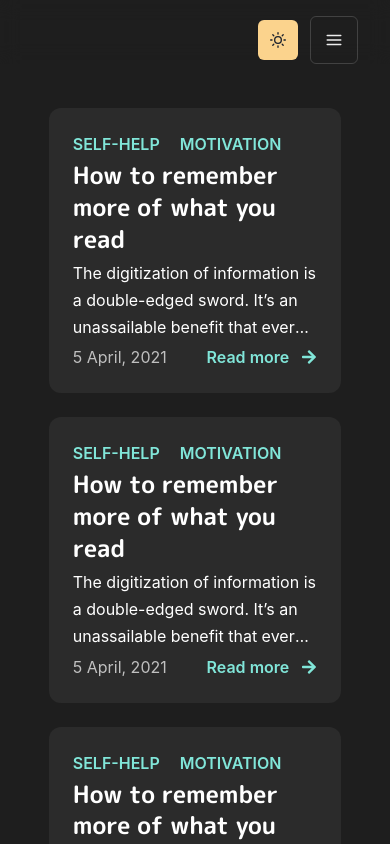
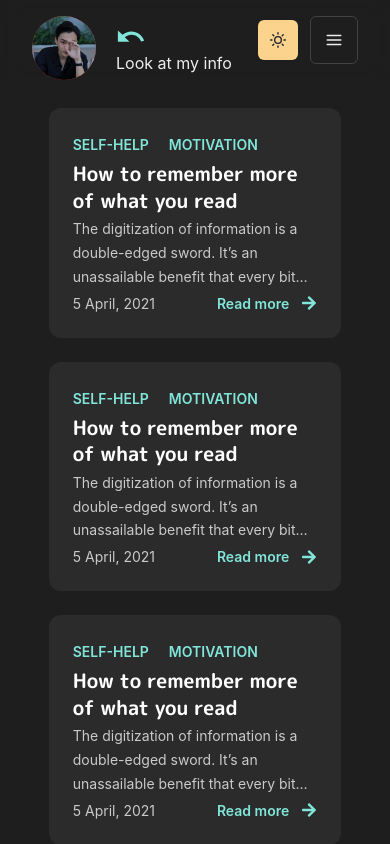
Before and after one commit to richardktran/Personal-Blog, a Next.js app: page / in a window 390 px wide. Shown: the top 844 px of the page. Built offline with nearby package versions, Linux system fonts and the light colour scheme.

Commit message:
toggle profile section

```diff
--- a/components/blog/BlogItem.js
+++ b/components/blog/BlogItem.js
@@ -21,7 +21,7 @@ export default function BlogItem({ href }) {
             <HStack className="tag" spacing={5}>
                 <Link href={href}>
                     <a>
-                        <Text as='span' color={tagColor} fontSize='md' fontWeight='semibold'>
+                        <Text as='span' color={tagColor} fontSize='sm' fontWeight='semibold'>
                             SELF-HELP
                         </Text>
                     </a>
@@ -29,7 +29,7 @@ export default function BlogItem({ href }) {
 
                 <Link href={href}>
                     <a>
-                        <Text as='span' color={tagColor} fontSize='md' fontWeight='semibold'>
+                        <Text as='span' color={tagColor} fontSize='sm' fontWeight='semibold'>
                             MOTIVATION
                         </Text>
                     </a>
@@ -37,19 +37,19 @@ export default function BlogItem({ href }) {
             </HStack>
             <Link href={href}>
                 <a>
-                    <Heading my={{ base: '1', lg: '2', xl: '3' }} color={textColor} fontSize='2xl'>How to remember more of what you read</Heading>
+                    <Heading my={{ base: '1', lg: '2', xl: '3' }} color={textColor} fontSize='xl'>How to remember more of what you read</Heading>
                 </a>
             </Link>
 
-            <Text color={textColor} fontSize='md' my={{ base: '1', lg: '2', xl: '3' }} noOfLines={3} lineHeight={{ base: '1.7', lg: '1.9', xl: '1.9' }}>
+            <Text color={textColor} opacity="75%" fontSize='sm' my={{ base: '1', lg: '2', xl: '3' }} noOfLines={3} lineHeight={{ base: '1.7', lg: '1.9', xl: '1.9' }}>
                 The digitization of information is a double-edged sword. It’s an unassailable benefit that every bit (and byte) of knowledge resides on the supercomputer in our pocket. Yet, the unintended consequence is that we’re bombarded with information: Kindle books, blog posts, podcasts, academic journals, videos and much more. The New York Times estimates that we we consume 34 gigabytes of content a day. That’s the equivalent of 25% of War and Peace every single day.
             </Text>
             <Flex justify='space-between'>
-                <Text color={textColor} opacity='70%' fontSize='md'>5 April, 2021</Text>
+                <Text color={textColor} opacity='75%' fontSize='sm'>5 April, 2021</Text>
                 <Link href={href}>
                     <a>
                         <Flex align='center'>
-                            <Text color={tagColor} mr={3} fontSize='md' fontWeight='semibold'>
+                            <Text color={tagColor} mr={3} fontSize='sm' fontWeight='semibold'>
                                 Read more {' '}
                             </Text>
                             <FaArrowRight color={tagColor} />
--- a/components/info/CardName.js
+++ b/components/info/CardName.js
@@ -18,7 +18,7 @@ const CardName = ({ avatar, name, specialist, shortDescription }) => {
             <Text
                 fontSize={{ base: 'xs', lg: 'xs', xl: 'sm' }}
                 color={useColorModeValue('#323232', '#DBDBDB')}
-                px={{ base: 2, lg: 5, xl: 10 }}
+                px={{ base: 6, lg: 7, xl: 10 }}
                 py={2}
                 lineHeight={{ base: 'base', lg: 'taller', xl: 'taller' }}
                 textAlign='left'
--- a/components/info/ProfileSection.js
+++ b/components/info/ProfileSection.js
@@ -3,24 +3,38 @@ import { Box, Flex, useColorModeValue } from '@chakra-ui/react'
 import CardName from './CardName'
 import ProfileDetail from './ProfileDetails'
 import Social from './Social';
+import { CloseIcon } from '@chakra-ui/icons'
 
-export default function ProfileSection() {
+export default function ProfileSection({ closeInfo }) {
     const bg = useColorModeValue('gray.100', '#0B0E10')
+
+
+
     return (
         <Box
             position="fixed"
             top={0}
             justifyContent='space-between'
-            flexDir='column' w='25%'
+            flexDir='column' w={{ base: '100%', sm: '70%', md: '50%', lg: '25%', xl: '25%' }}
             bg={bg}
             minHeight="100%"
-            d={{ base: 'none', md: 'none', lg: 'flex', xl: 'flex' }}
+            d='flex'
             zIndex={0}
         >
             <Flex
+                pos="absolute"
+                right='1rem'
+                top='1rem'
+                _hover={{ cursor: 'pointer' }}
+                onClick={() => closeInfo()}
+                display={{ base: 'flex', sm: 'flex', md: 'flex', lg: 'none', xl: 'none' }}
+            >
+                <CloseIcon />
+            </Flex>
+            <Flex
                 as='section'
                 direction='column'
-                pt={{ base: 2, lg: 3, xl: 8 }}
+                pt={{ base: 5, lg: 5, xl: 8 }}
                 textAlign='center'
                 align='center'
             >
--- a/components/info/Social.js
+++ b/components/info/Social.js
@@ -6,7 +6,7 @@ const Social = ({ linkedinUrl, githubUrl }) => {
     const fillColor = useColorModeValue('#000000', '#ffffff');
     const blurColor = useColorModeValue('#323232', '#DBDBDB');
     return (
-        <Flex justify='center' w='100%' h={10} my={4} px={{ base: 0, lg: 4, xl: 8 }}>
+        <Flex justify='center' w='100%' h={10} my={4} px={{ base: 5, sm: 5, md: 5, lg: 6, xl: 8 }}>
             <HStack as='a' target="_blank" rel="noopener noreferrer" href={linkedinUrl} >
                 <FaLinkedinIn size={25} color={fillColor} />
                 <Text as='span' mx={2} fontSize={{ base: 'xs', lg: 'xs', xl: 'sm' }} color={blurColor}>Linkedin</Text>
--- a/layouts/index.js
+++ b/layouts/index.js
@@ -1,10 +1,23 @@
-import { Box, HStack, useColorModeValue } from '@chakra-ui/react';
+import { Box, Flex, Heading, Avatar, Text, useColorModeValue } from '@chakra-ui/react';
 import Head from 'next/head';
-import React from 'react';
+import React, { useState } from 'react';
+import { useMediaQuery } from '@chakra-ui/react'
 import ProfileSection from '../components/info/ProfileSection';
 import Navbar from './navbar';
 
 export default function Layout({ children, router }) {
+
+    const [isShowInfo, setShowInfo] = useState(false)
+    const [isLargerThan960] = useMediaQuery('(min-width: 960px)')
+
+    const handleShowInfo = () => {
+        setShowInfo(!isShowInfo)
+    }
+
+    const handleCloseInfo = () => {
+        setShowInfo(false)
+    }
+
     return (
         <>
             <Head>
@@ -19,8 +32,9 @@ export default function Layout({ children, router }) {
                 <meta property="og:image" content="/card.png" />
                 <title>Richard Annowit - Homepage</title>
             </Head>
-            <Navbar path={router.asPath} />
-            <ProfileSection />
+
+
+            <Navbar path={router.asPath} toggleShowInfo={handleShowInfo} />
             <Box
                 pl={{ base: '0', md: '0', lg: '25%', xl: '25%' }}
                 pt='6rem'
@@ -29,7 +43,35 @@ export default function Layout({ children, router }) {
                 minHeight='100vh'
             >
                 {children}
+
+
             </Box>
+
+            {
+                isLargerThan960 && <ProfileSection closeInfo={handleCloseInfo} />
+            }
+
+            {
+                isShowInfo ?
+                    (
+                        <>
+                            <Box
+                                className='blur'
+                                position='fixed'
+                                top={0}
+                                left={0}
+                                d={{ base: 'block', sm: 'block', md: 'block', lg: 'none', xl: 'none' }}
+                                w='100%'
+                                h='100vh'
+                                bg="gray.100"
+                                opacity="10%"
+                                onClick={handleCloseInfo}
+                            />
+                            <ProfileSection closeInfo={handleCloseInfo} />
+                        </>
+                    )
+                    : <></>
+            }
 
         </>
     );
--- a/layouts/navbar.js
+++ b/layouts/navbar.js
@@ -9,17 +9,24 @@ import {
     MenuList,
     MenuItem,
     Box,
-    Text
+    Text,
+    Heading,
+    Avatar,
 } from '@chakra-ui/react'
-import React from 'react';
+import React, { useState } from 'react';
 import NextLink from 'next/link'
 import { MoonIcon, SunIcon } from "@chakra-ui/icons";
-import { useState } from 'react'
 import { HamburgerIcon } from '@chakra-ui/icons'
+import { IoMdUndo } from 'react-icons/io';
+export default function Navbar({ path, toggleShowInfo }) {
+    const { toggleColorMode } = useColorMode()
 
-export default function Navbar({ path }) {
-    const { toggleColorMode } = useColorMode()
+    const setShowInfo = () => {
+        toggleShowInfo();
+    }
+
     return (
+        <>
             <Box
                 position="fixed"
                 as="nav"
@@ -27,11 +34,28 @@ export default function Navbar({ path }) {
                 top="0"
                 pt='1rem'
                 width="100%"
-            height="4rem"
+                height="5rem"
                 css={{ backdropFilter: 'blur(10px)' }}
                 // bg={useColorModeValue('#FFFFFF', '#1E1E1E')}
                 zIndex={0}
             >
+                <Flex
+                    pos='fixed'
+                    left='1rem'
+                    align='center'
+                    pl={{ base: '1rem', lg: '3rem' }}
+                    display={{ base: 'flex', sm: 'flex', md: 'flex', lg: 'none', xl: 'none' }}
+                >
+                    <Heading mr={5} onClick={() => setShowInfo()} _hover={{ cursor: 'pointer' }}>
+                        <Avatar size="lg" name="Logo" src="/images/avatar.jpg" />
+                    </Heading>
+                    <Box>
+                        <IoMdUndo size={30} color="#81E6D9" />
+                        <Text>Look at my info</Text>
+                    </Box>
+
+                </Flex>
+
                 <Flex
                     pos='fixed'
                     right='1rem'
@@ -83,6 +107,8 @@ export default function Navbar({ path }) {
                     </Flex>
                 </Flex>
             </Box>
+
+        </>
     );
 }
 
--- a/pages/index.js
+++ b/pages/index.js
@@ -1,9 +1,14 @@
 import { Flex } from "@chakra-ui/react";
+import Head from "next/head";
 import BlogItem from "../components/blog/BlogItem";
 
 
 export default function Home() {
   return (
+    <>
+      <Head>
+        <title>Richard Annowit - Blog</title>
+      </Head>
       <Flex
         direction="column"
         alignItems="center"
@@ -15,5 +20,6 @@ export default function Home() {
         <BlogItem href="#" />
 
       </Flex>
+    </>
   )
 }
--- a/theme/index.js
+++ b/theme/index.js
@@ -1,4 +1,6 @@
 import { extendTheme } from '@chakra-ui/react'
+import { createBreakpoints } from '@chakra-ui/theme-tools'
+
 
 const config = {
     initialColorMode: 'dark',
@@ -13,6 +15,14 @@ const styles = {
     },
 };
 
+const breakpoints = createBreakpoints({
+    sm: "320px",
+    md: "624px",
+    lg: "960px",
+    xl: "1200px",
+    '2xl': '1536px',
+})
+
 
 const fonts = {
     heading: "'M PLUS Rounded 1c'",
@@ -20,7 +30,8 @@ const fonts = {
 }
 
 const theme = extendTheme({
-    config, fonts, styles
+    config, fonts, styles, breakpoints
 })
 
+
 export default theme;
```
Lines whose indentation alone changed are shown as unchanged.
